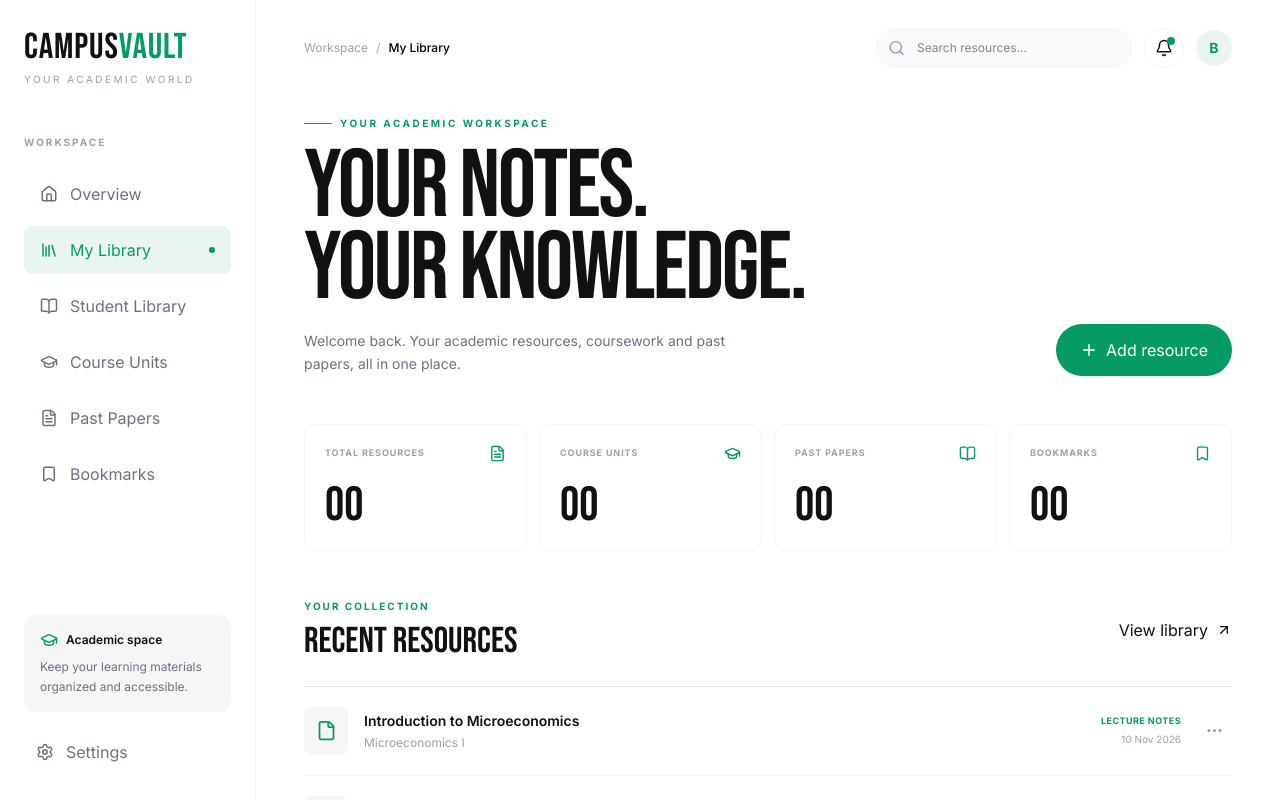
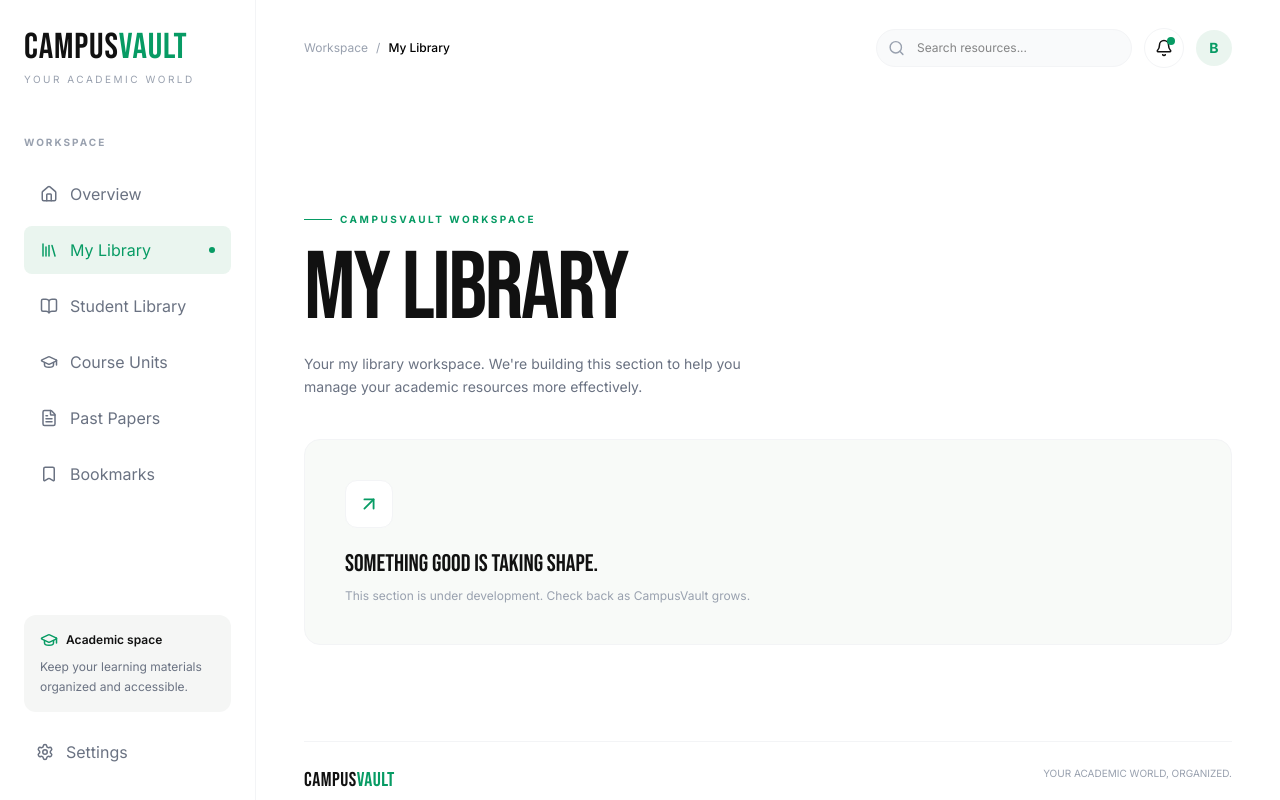
Before and after one commit to BRIAN-pixel275/Campusvault, a React (Vite) app: page / in a window 1280 px wide. Both pictures are taken after a click on the button "My Library". Shown: the top 800 px of the page. Built offline with nearby package versions, Linux system fonts and the light colour scheme.

Commit message:
Add PlaceholderPage component for navigation in App

```diff
--- a/src/App.tsx
+++ b/src/App.tsx
@@ -3,6 +3,7 @@ import { useState } from 'react'
 import Sidebar from './components/layout/Sidebar'
 import Topbar from './components/layout/Topbar'
 import Dashboard from './pages/Dashboard'
+import PlaceholderPage from './components/layout/PlaceholderPage'
 import { useEffect } from 'react'
 
 const resources = [
@@ -88,10 +89,17 @@ function App() {
 
 
 
-         <Dashboard
-  resources={filteredResources}
-  onNavigate={setActiveNav}
-/>
+     {activeNav === 'Overview' ? (
+  <Dashboard
+    resources={filteredResources}
+    onNavigate={setActiveNav}
+  />
+) : (
+  <PlaceholderPage
+    title={activeNav}
+    description={`Your ${activeNav.toLowerCase()} workspace. We're building this section to help you manage your academic resources more effectively.`}
+  />
+)}
 
 
 
--- /dev/null
+++ b/src/components/layout/PlaceholderPage.tsx
@@ -0,0 +1,44 @@
+
+import { ArrowUpRight } from 'lucide-react'
+
+interface PlaceholderPageProps {
+  title: string
+  description: string
+}
+
+function PlaceholderPage({ title, description }: PlaceholderPageProps) {
+  return (
+    <section className="py-16 sm:py-24">
+      <div className="flex items-center gap-2 mb-5">
+        <span className="w-7 h-px bg-vault-green" />
+        <p className="text-[10px] font-bold tracking-[0.25em] text-vault-green uppercase">
+          CampusVault workspace
+        </p>
+      </div>
+
+      <h2 className="font-heading text-6xl sm:text-7xl lg:text-8xl leading-[0.9] tracking-tight">
+        {title.toUpperCase()}
+      </h2>
+
+      <p className="text-sm text-gray-500 mt-5 max-w-md leading-relaxed">
+        {description}
+      </p>
+
+      <div className="mt-10 border border-gray-100 rounded-2xl p-7 sm:p-10 bg-[#F8FAF8]">
+        <div className="w-12 h-12 rounded-xl bg-white border border-gray-100 flex items-center justify-center mb-5">
+          <ArrowUpRight size={22} className="text-vault-green" />
+        </div>
+
+        <h3 className="font-heading text-2xl mb-2">
+          SOMETHING GOOD IS TAKING SHAPE.
+        </h3>
+
+        <p className="text-xs text-gray-400">
+          This section is under development. Check back as CampusVault grows.
+        </p>
+      </div>
+    </section>
+  )
+}
+
+export default PlaceholderPage
```
